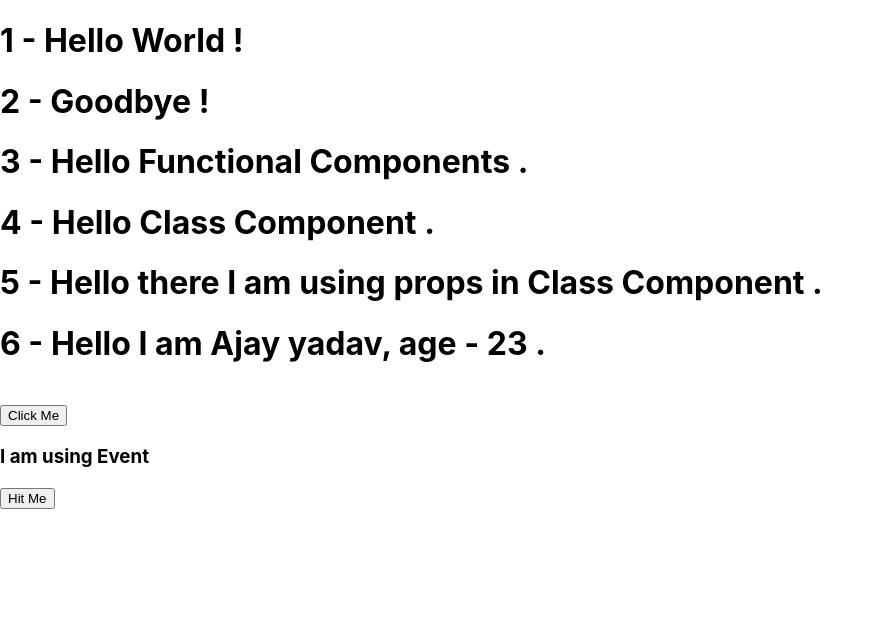
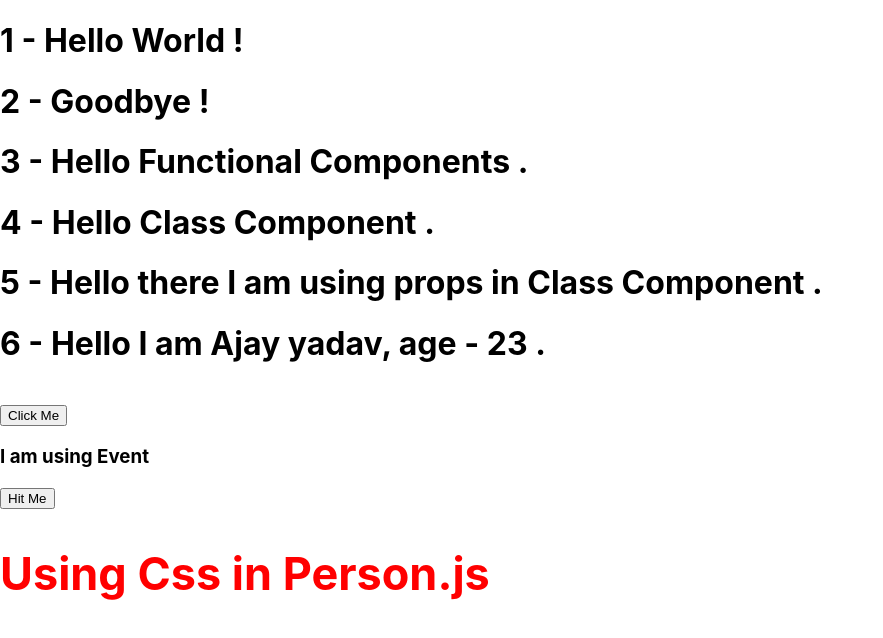
Before and after one commit to kailashy4496/react-all-practice, a React (Create React App) app: page / in a window 1280 px wide. Shown: the top 638 px of the page, without its empty margins (0-883 px from the left). Built offline with nearby package versions, Linux system fonts and the light colour scheme.

Commit message:
third commit

```diff
--- a/src/App.js
+++ b/src/App.js
@@ -8,6 +8,7 @@ import Class from './Components/ReactPractice/Class';
 import Props from './Components/ReactPractice/Props';
 import UsingState from './Components/ReactPractice/UsingState';
 import UseEvent from './Components/ReactPractice/UseEvent';
+import Person from './Components/AddStyleCss/Person';
 
 
 function App() {
@@ -19,7 +20,8 @@ function App() {
       <Class />
       <Props name='Class Component' />
       <UsingState />
-      <UseEvent/>
+      <UseEvent />
+      <Person />
     </div>
   )
 }
--- /dev/null
+++ b/src/Components/AddStyleCss/Person.css
@@ -0,0 +1,4 @@
+.Style{
+    color: red;
+    font-size: 30px;
+}
--- /dev/null
+++ b/src/Components/AddStyleCss/Person.js
@@ -0,0 +1,18 @@
+import React, { Component } from 'react';
+import './Person.css';
+
+class Person extends Component {
+    constructor(props){
+        super(props);
+        this.props = props;
+    }
+  render() {
+    return (
+      <div className='Style'>
+        <h2 >Using Css in Person.js</h2>
+      </div>
+    )
+  }
+}
+
+export default Person;
```
